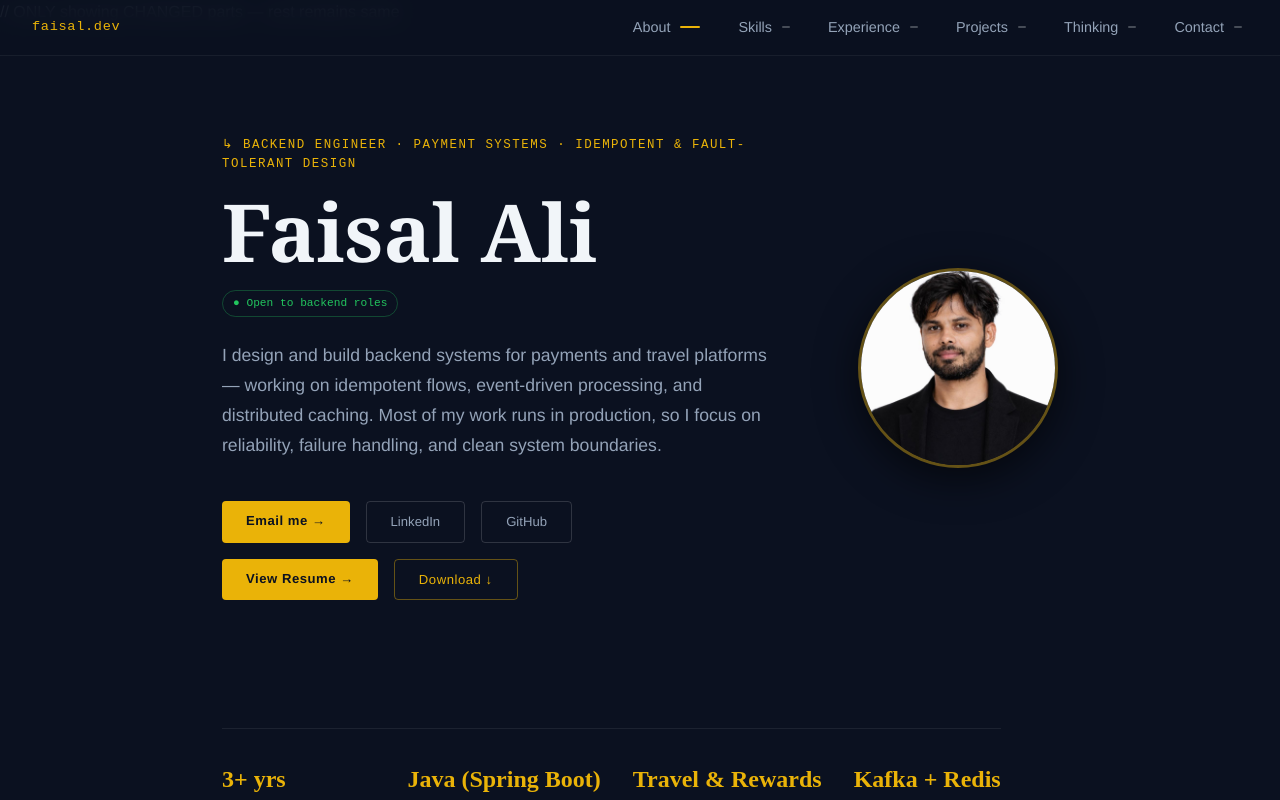
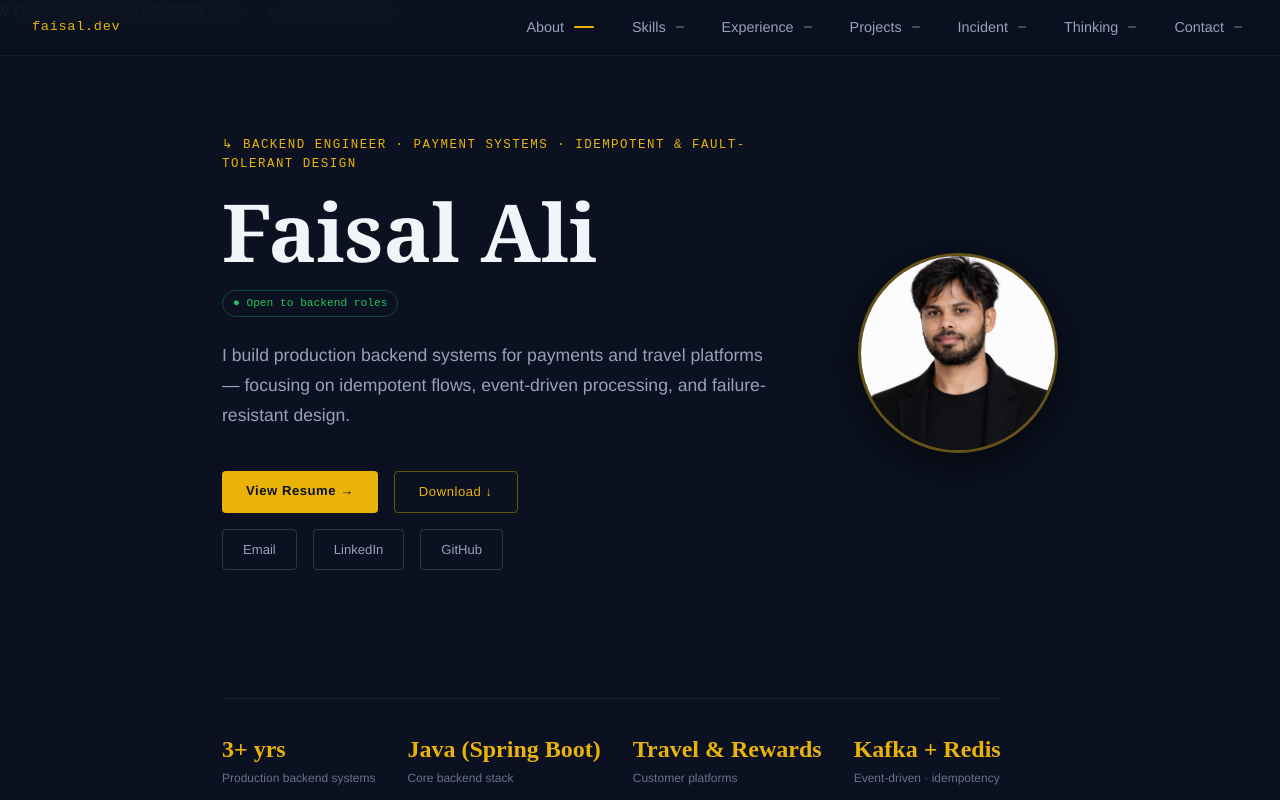
Before and after one commit to faisal-dev-ali/faisal-portfolio, a React (Vite) app: page / in a window 1280 px wide. Shown: the top 800 px of the page. Built offline with nearby package versions, Linux system fonts and the light colour scheme.

Commit message:
improve hero layout and resume CTA

```diff
--- a/src/Portfolio.jsx
+++ b/src/Portfolio.jsx
@@ -5,6 +5,7 @@ const NAV = [
   "Skills",
   "Experience",
   "Projects",
+  "Incident",
   "Thinking",
   "Contact",
 ];
@@ -515,79 +516,22 @@ body { overflow-x: hidden; }
               fontWeight: 300,
             }}
           >
-            I design and build backend systems for payments and travel platforms
-            — working on idempotent flows, event-driven processing, and
-            distributed caching. Most of my work runs in production, so I focus
-            on reliability, failure handling, and clean system boundaries.
+            I build production backend systems for payments and travel platforms
+            — focusing on idempotent flows, event-driven processing, and
+            failure-resistant design.
           </p>
 
           {/* CTA BUTTONS */}
-          <div
-            style={{
-              display: "flex",
-              gap: "1rem",
-              marginTop: "2.5rem",
-              flexWrap: "wrap",
-            }}
-          >
-            <a
-              href="mailto:faisal.dev.ali@gmail.com"
-              style={{
-                padding: "10px 24px",
-                background: "#eab308",
-                color: "#0b1120",
-                borderRadius: 4,
-                fontWeight: 600,
-                fontSize: "0.82rem",
-                letterSpacing: "0.04em",
-                textDecoration: "none",
-              }}
-            >
-              Email me →
-            </a>
-
-            <a
-              href="https://linkedin.com/in/faisal-ali-877bb4219"
-              target="_blank"
-              rel="noopener noreferrer"
-              style={{
-                padding: "10px 24px",
-                border: "1px solid rgba(255,255,255,0.15)",
-                color: "#94a3b8",
-                borderRadius: 4,
-                fontWeight: 500,
-                fontSize: "0.82rem",
-                textDecoration: "none",
-              }}
-            >
-              LinkedIn
-            </a>
-
-            <a
-              href="https://github.com/faisal-dev-ali"
-              target="_blank"
-              rel="noopener noreferrer"
-              style={{
-                padding: "10px 24px",
-                border: "1px solid rgba(255,255,255,0.15)",
-                color: "#94a3b8",
-                borderRadius: 4,
-                fontWeight: 500,
-                fontSize: "0.82rem",
-                textDecoration: "none",
-              }}
-            >
-              GitHub
-            </a>
-
+          <div style={{ marginTop: "2.5rem" }}>
+            {/* ROW 1 → RESUME (PRIMARY) */}
             <div
               style={{
                 display: "flex",
                 gap: "1rem",
+                marginBottom: "1rem",
                 flexWrap: "wrap",
               }}
             >
-              {/* VIEW */}
               <a
                 href="/Faisal_Ali_Backend_Engineer.pdf"
                 target="_blank"
@@ -606,7 +550,6 @@ body { overflow-x: hidden; }
                 View Resume →
               </a>
 
-              {/* DOWNLOAD */}
               <a
                 href="/Faisal_Ali_Backend_Engineer.pdf"
                 download
@@ -622,6 +565,64 @@ body { overflow-x: hidden; }
                 }}
               >
                 Download ↓
+              </a>
+            </div>
+
+            {/* ROW 2 → SECONDARY */}
+            <div
+              style={{
+                display: "flex",
+                gap: "1rem",
+                flexWrap: "wrap",
+              }}
+            >
+              <a
+                href="mailto:faisal.dev.ali@gmail.com"
+                style={{
+                  padding: "10px 20px",
+                  border: "1px solid rgba(255,255,255,0.15)",
+                  color: "#94a3b8",
+                  borderRadius: 4,
+                  fontWeight: 500,
+                  fontSize: "0.82rem",
+                  textDecoration: "none",
+                }}
+              >
+                Email
+              </a>
+
+              <a
+                href="https://linkedin.com/in/faisal-ali-877bb4219"
+                target="_blank"
+                rel="noopener noreferrer"
+                style={{
+                  padding: "10px 20px",
+                  border: "1px solid rgba(255,255,255,0.15)",
+                  color: "#94a3b8",
+                  borderRadius: 4,
+                  fontWeight: 500,
+                  fontSize: "0.82rem",
+                  textDecoration: "none",
+                }}
+              >
+                LinkedIn
+              </a>
+
+              <a
+                href="https://github.com/faisal-dev-ali"
+                target="_blank"
+                rel="noopener noreferrer"
+                style={{
+                  padding: "10px 20px",
+                  border: "1px solid rgba(255,255,255,0.15)",
+                  color: "#94a3b8",
+                  borderRadius: 4,
+                  fontWeight: 500,
+                  fontSize: "0.82rem",
+                  textDecoration: "none",
+                }}
+              >
+                GitHub
               </a>
             </div>
           </div>
@@ -1108,6 +1109,64 @@ body { overflow-x: hidden; }
           })}
         </div>
       </section>
+      <section
+        id="Incident"
+        style={{
+          maxWidth: 900,
+          margin: "0 auto",
+          padding: "5rem 2rem",
+          borderTop: "1px solid rgba(255,255,255,0.06)",
+        }}
+      >
+        <SectionLabel>Production Incident</SectionLabel>
+        <h2 style={h2Style}>Handling real failures</h2>
+
+        <div
+          style={{
+            marginTop: "2rem",
+            padding: "1.5rem",
+            border: "1px solid rgba(255,255,255,0.08)",
+            borderRadius: 6,
+            background: "rgba(255,255,255,0.02)",
+          }}
+        >
+          <h3 style={{ color: "#f1f5f9", marginBottom: "1rem" }}>
+            Duplicate Payment Issue
+          </h3>
+
+          <p style={{ color: "#94a3b8", marginBottom: "1rem" }}>
+            Duplicate transactions were occurring due to retry race conditions
+            between API retries and webhook processing.
+          </p>
+
+          <ul
+            style={{
+              color: "#94a3b8",
+              fontSize: "0.9rem",
+              lineHeight: 1.7,
+            }}
+          >
+            <li>
+              Implemented Redis-based idempotency using SETNX to ensure single
+              processing per transaction
+            </li>
+            <li>
+              Added database-level unique constraints as a secondary safeguard
+            </li>
+            <li>Standardised retry handling across async and webhook flows</li>
+          </ul>
+
+          <p
+            style={{
+              marginTop: "1rem",
+              color: "#eab308",
+              fontSize: "0.85rem",
+            }}
+          >
+            Result: Zero duplicate transactions across live production traffic
+          </p>
+        </div>
+      </section>
       {/* ── THINKING ── */}
       <section
         id="Thinking"
```
